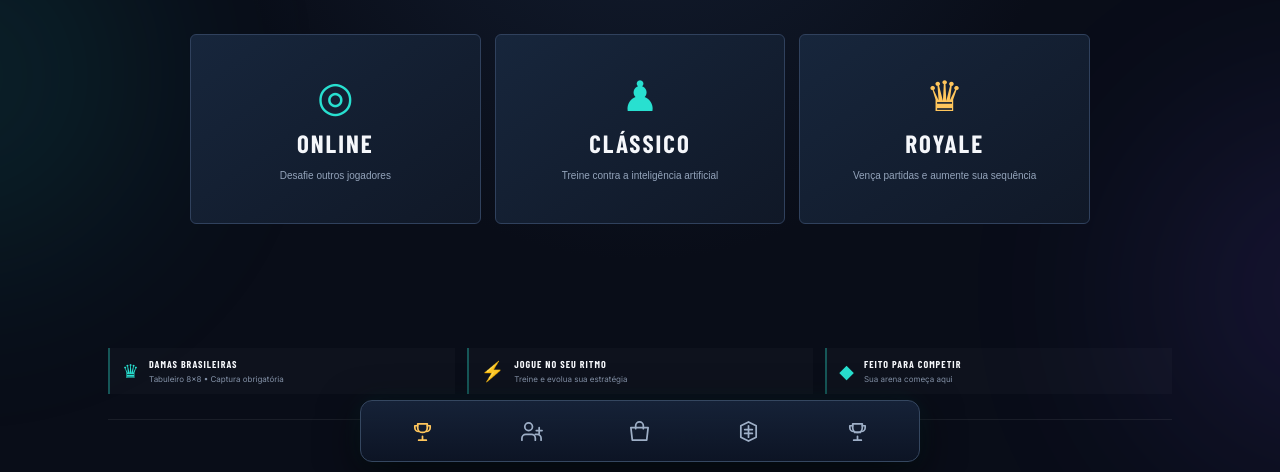
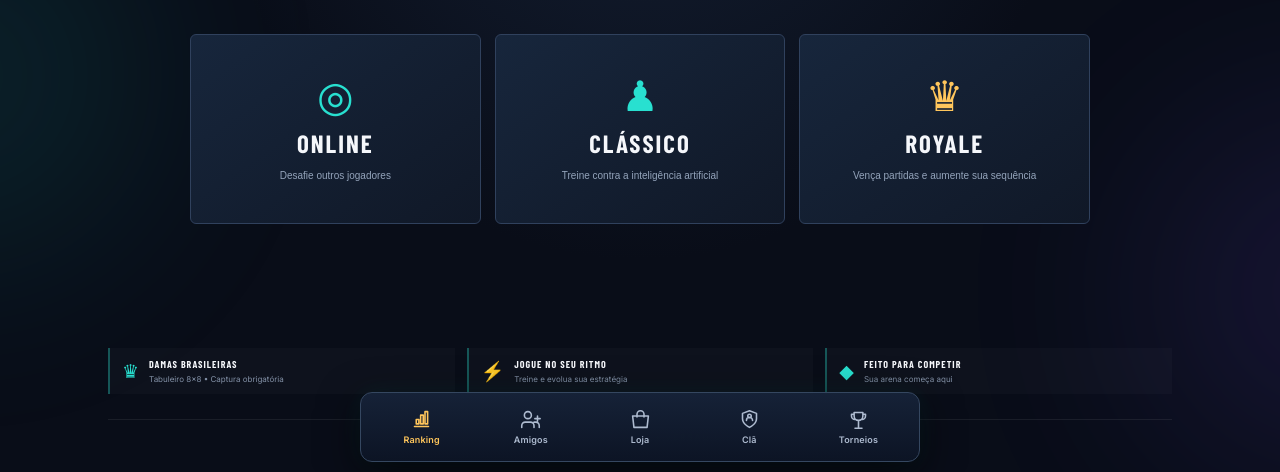
Before and after one commit to Guto157/dama-royale, a plain HTML site: page index.html in a window 1280 px wide. Shown: the part 328-800 px from the top of the page. Drawn offline with nearby package versions, Linux system fonts and the light colour scheme; a web font is replaced by a local one.

Commit message:
Improve bottom navigation labels and icons

```diff
--- a/index.html
+++ b/index.html
@@ -9,13 +9,14 @@
   <link rel="stylesheet" href="assets/css/style.css?v=20261118-3">
   <script src="assets/js/game.js?v=20261118-3" defer></script>
   <style>
-    .bottom-nav{position:fixed;z-index:20;left:50%;bottom:max(10px,env(safe-area-inset-bottom));transform:translateX(-50%);width:min(560px,calc(100% - 26px));height:62px;display:flex;align-items:center;justify-content:space-around;gap:5px;padding:6px 10px;background:linear-gradient(180deg,#17243aee,#0d1525f5);border:1px solid #354760;border-radius:12px;box-shadow:0 12px 40px #000a,0 0 24px #28e0d014;backdrop-filter:blur(14px)}
-    .bottom-nav button{width:52px;height:48px;display:grid;place-items:center;background:transparent;border:1px solid transparent;border-radius:8px;color:#9eafc7;cursor:pointer;transition:.16s}
+    .bottom-nav{position:fixed;z-index:20;left:50%;bottom:max(10px,env(safe-area-inset-bottom));transform:translateX(-50%);width:min(560px,calc(100% - 26px));height:70px;display:flex;align-items:center;justify-content:space-around;gap:4px;padding:6px 8px;background:linear-gradient(180deg,#17243aee,#0d1525f5);border:1px solid #354760;border-radius:12px;box-shadow:0 12px 40px #000a,0 0 24px #28e0d014;backdrop-filter:blur(14px)}
+    .bottom-nav button{flex:1;min-width:0;height:56px;display:flex;flex-direction:column;align-items:center;justify-content:center;gap:4px;background:transparent;border:1px solid transparent;border-radius:8px;color:#aebbd0;cursor:pointer;transition:.16s}
     .bottom-nav button:hover,.bottom-nav button:focus-visible{color:var(--cyan);background:#28e0d014;border-color:#28e0d044;outline:none}
-    .bottom-nav svg{width:23px;height:23px;fill:none;stroke:currentColor;stroke-width:1.8;stroke-linecap:round;stroke-linejoin:round}
+    .bottom-nav svg{width:21px;height:21px;flex:none;fill:none;stroke:currentColor;stroke-width:1.8;stroke-linecap:round;stroke-linejoin:round}
     .bottom-nav button:first-child{color:var(--gold)}
-    body{padding-bottom:82px}
-    @media(max-width:760px){.bottom-nav{height:58px;bottom:max(8px,env(safe-area-inset-bottom));padding:5px 7px}.bottom-nav button{width:48px;height:46px}.bottom-nav svg{width:22px;height:22px}}
+    .bottom-nav button span{font:600 9px Inter,Arial,sans-serif;letter-spacing:.15px;white-space:nowrap}
+    body{padding-bottom:90px}
+    @media(max-width:760px){.bottom-nav{height:66px;bottom:max(8px,env(safe-area-inset-bottom));padding:4px 5px}.bottom-nav button{height:56px;gap:3px}.bottom-nav svg{width:20px;height:20px}.bottom-nav button span{font-size:8px}}
   </style>
 </head>
 <body>
@@ -88,19 +89,19 @@
 
     <nav class="bottom-nav" aria-label="Navegação social e competitiva">
       <button type="button" aria-label="Ranking: cidade, estado, país e mundial" title="Ranking: cidade, estado, país e mundial">
-        <svg viewBox="0 0 24 24" aria-hidden="true"><path d="M8 21h8M12 17v4M7 4h10v4a5 5 0 0 1-10 0V4Z"/><path d="M7 6H4v2a4 4 0 0 0 4 4M17 6h3v2a4 4 0 0 1-4 4"/></svg>
+        <svg viewBox="0 0 24 24" aria-hidden="true"><path d="M4 20h16M6 17h3v-5H6zM11 17h3V7h-3zM16 17h3V3h-3z"/></svg><span>Ranking</span>
       </button>
       <button type="button" aria-label="Amigos" title="Amigos">
-        <svg viewBox="0 0 24 24" aria-hidden="true"><path d="M16 21v-2a4 4 0 0 0-4-4H6a4 4 0 0 0-4 4v2M9 11a4 4 0 1 0 0-8 4 4 0 0 0 0 8ZM20 8v6M23 11h-6M16 15h2a4 4 0 0 1 4 4v2"/></svg>
+        <svg viewBox="0 0 24 24" aria-hidden="true"><path d="M16 21v-2a4 4 0 0 0-4-4H6a4 4 0 0 0-4 4v2M9 11a4 4 0 1 0 0-8 4 4 0 0 0 0 8ZM20 8v6M23 11h-6M16 15h2a4 4 0 0 1 4 4v2"/></svg><span>Amigos</span>
       </button>
       <button type="button" aria-label="Loja" title="Loja">
-        <svg viewBox="0 0 24 24" aria-hidden="true"><path d="M3 8h18l-1.5 13h-15L3 8Z"/><path d="M8 9V6a4 4 0 0 1 8 0v3"/></svg>
+        <svg viewBox="0 0 24 24" aria-hidden="true"><path d="M3 8h18l-1.5 13h-15L3 8Z"/><path d="M8 9V6a4 4 0 0 1 8 0v3"/></svg><span>Loja</span>
       </button>
       <button type="button" aria-label="Clã" title="Clã">
-        <svg viewBox="0 0 24 24" aria-hidden="true"><path d="m12 22 8-4V6l-8-4-8 4v12l8 4Z"/><path d="M8 10h8M8 14h8M12 6v12"/></svg>
+        <svg viewBox="0 0 24 24" aria-hidden="true"><path d="M12 21s-8-4.2-8-10V5l8-3 8 3v6c0 5.8-8 10-8 10Z"/><path d="M8.5 13a3.5 3.5 0 0 1 7 0M12 10a2 2 0 1 0 0-4 2 2 0 0 0 0 4Z"/></svg><span>Clã</span>
       </button>
       <button type="button" aria-label="Torneios" title="Torneios">
-        <svg viewBox="0 0 24 24" aria-hidden="true"><path d="M8 21h8M12 17v4M7 4h10v4a5 5 0 0 1-10 0V4Z"/><path d="M7 6H4v2a4 4 0 0 0 4 4M17 6h3v2a4 4 0 0 1-4 4M9 13h6"/></svg>
+        <svg viewBox="0 0 24 24" aria-hidden="true"><path d="M7 4h10v4a5 5 0 0 1-10 0V4ZM12 13v5M8 22h8M12 18v4M7 6H4v2a4 4 0 0 0 4 4M17 6h3v2a4 4 0 0 1-4 4"/></svg><span>Torneios</span>
       </button>
     </nav>
     <footer> D A M A&nbsp; R O Y A L E <span>•</span> VERSÃO 0.2.0</footer>
```
